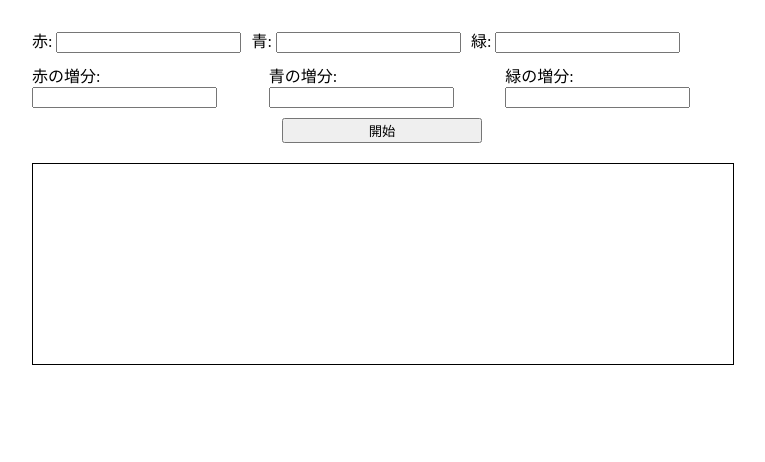
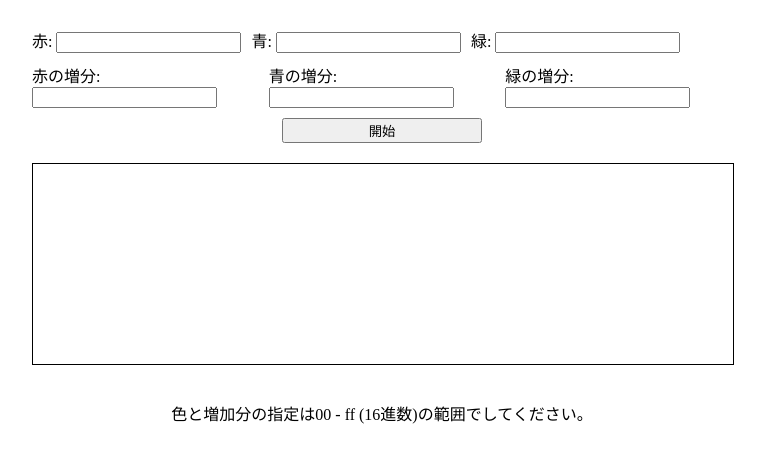
Before and after one commit to snake97123/ColorCycle, a plain HTML site: page index.html in a window 1280 px wide. Shown: the whole page, without its empty margins (258-1023 px from the left). Drawn offline with Linux system fonts and the light colour scheme.

Commit message:
説明文の追加

```diff
--- a/index.html
+++ b/index.html
@@ -23,6 +23,7 @@
     </div>
     <div class="color-box"></div>
   </div>
+  <p>色と増加分の指定は00 - ff (16進数)の範囲でしてください。</p>
   <script src="color-cycle.js"></script>
 </body>
 </html>
--- a/styles.css
+++ b/styles.css
@@ -26,3 +26,7 @@ button {
   height: 200px;
   border: 1px solid #000;
 }
+
+p {
+  text-align: center;
+}
```
